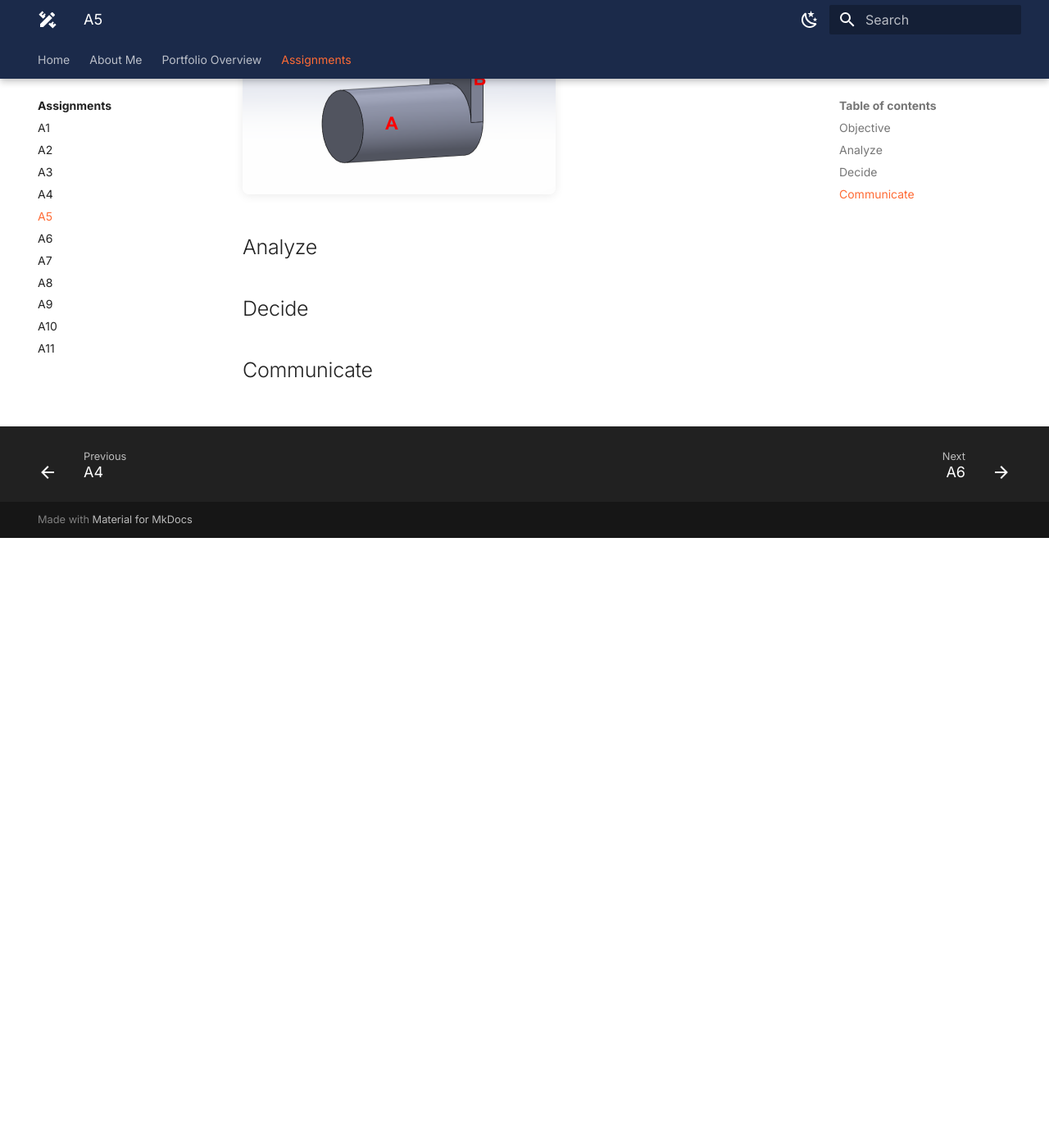
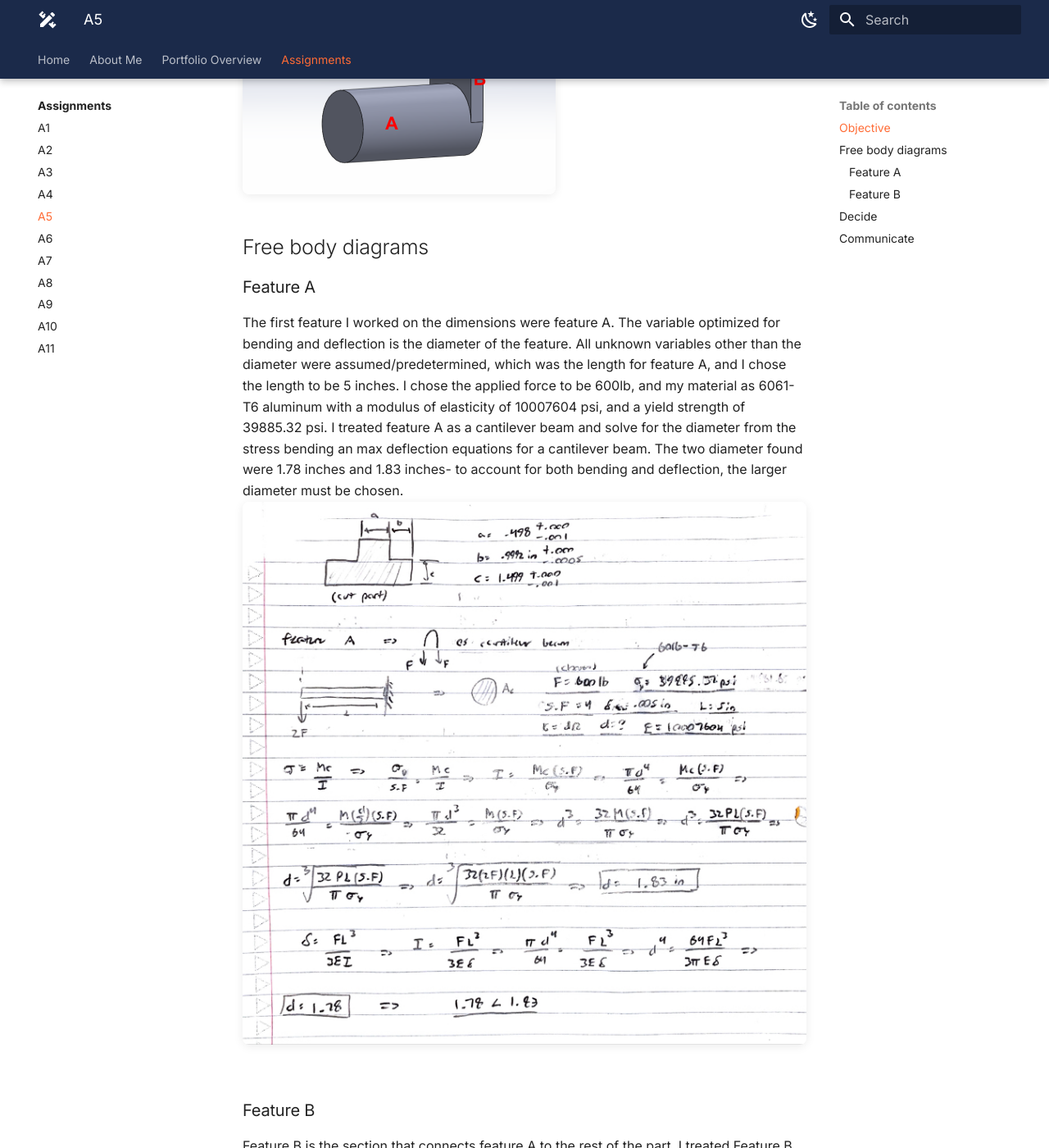
Before and after one commit to ajchiocca/megr2157-portfolio, an MkDocs documentation site: the page built from docs/assignments/A05/index.md, in a window 1280 px wide and 1400 px high, scrolled down 744 px. Shown: the whole window at 82% size. Built offline with MkDocs 1.6.1 and Material for MkDocs 9.7.7, drawn with Linux system fonts in a browser that asks for light colours; some of the changed text lies outside the part shown.

Commit message:
Enhance analysis section for features A and B
Updated the assignment document to include detailed analysis for features A and B, including calculations and diagrams.

```diff
--- a/docs/assignments/A05/index.md
+++ b/docs/assignments/A05/index.md
@@ -5,9 +5,19 @@ The objective of this assignment is to design a component by analyzing the norma
 <br>
 ![fbd](fbd.png)
 ![a5](thething.png)
+<br>
 
 
-## Analyze
+## Free body diagrams
+### Feature A
+The first feature I worked on the dimensions were feature A. The variable optimized for bending and deflection is the diameter of the feature. All unknown variables other than the diameter were assumed/predetermined, which was the length for feature A, and I chose the length to be 5 inches. I chose the applied force to be 600lb, and my material as 6061-T6 aluminum with a modulus of elasticity of 10007604 psi, and a yield strength of 39885.32 psi. I treated feature A as a cantilever beam and solve for the diameter from the stress bending an max deflection equations for a cantilever beam. The two diameter found were 1.78 inches and 1.83 inches- to account for both bending and deflection, the larger diameter must be chosen.
+<br>
+![FTA](FTA.png)
+<br>
+<br>
+### Feature B
+Feature B is the section that connects feature A to the rest of the part. I treated Feature B as an axially loaded beam and solved for the height/thickness of the beam.  Note that from the Free body diagram, the cross sectional area comes from rotating the part 90 degrees clockwise, which explains the FBD if there's any confusion between b and h meaning the same thing. Additionally, because the feature is treated as an axially loaded beam, the deflection equation to delta = PL/AE. I chose the length of the feature to be 4 inches long, and the calculated thickness of the part was either between 1.256 inches and .05424 inches. The most reasonable length would be 1.256 inches
+![FTB](FTB.png)
 
 
 ## Decide
```
